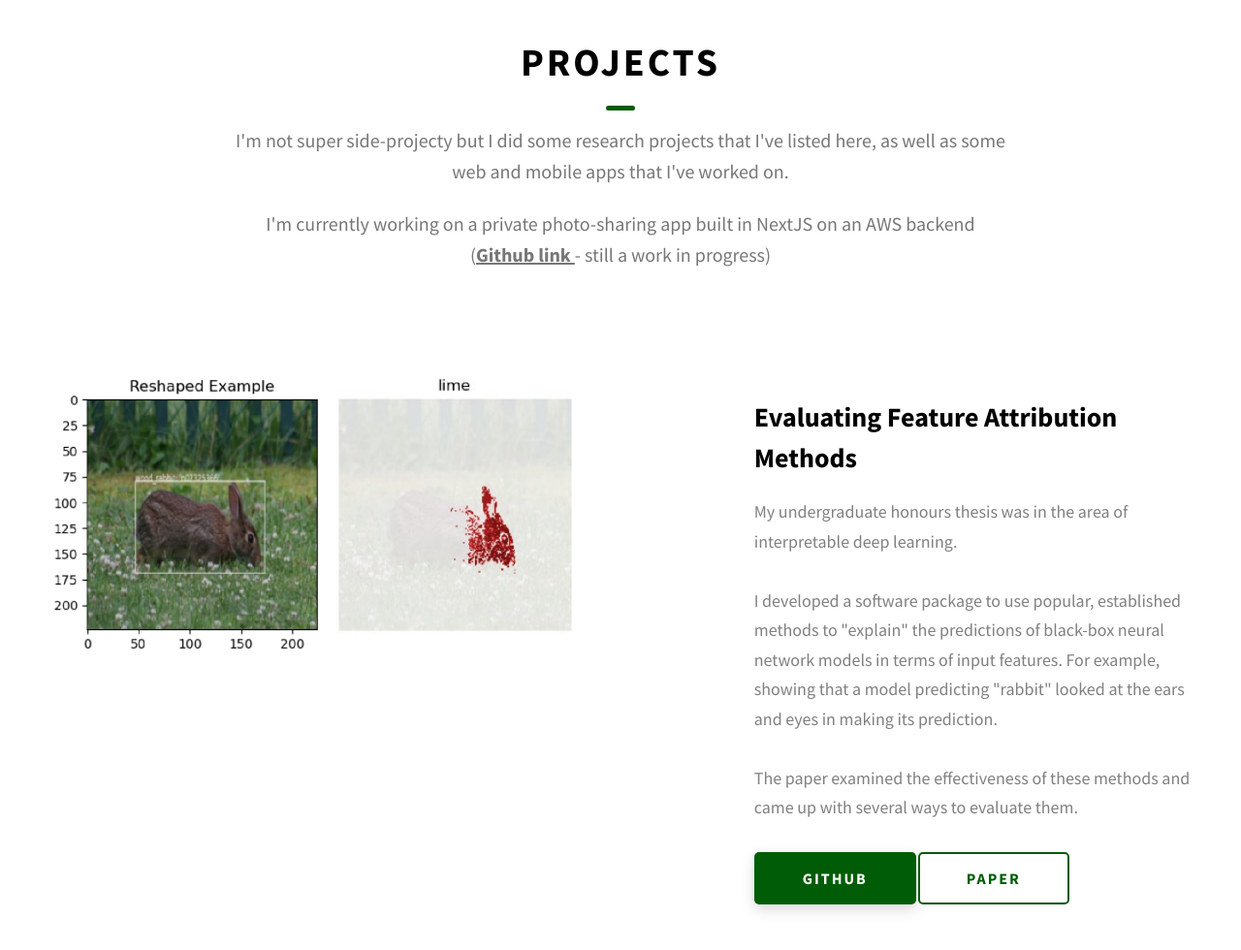
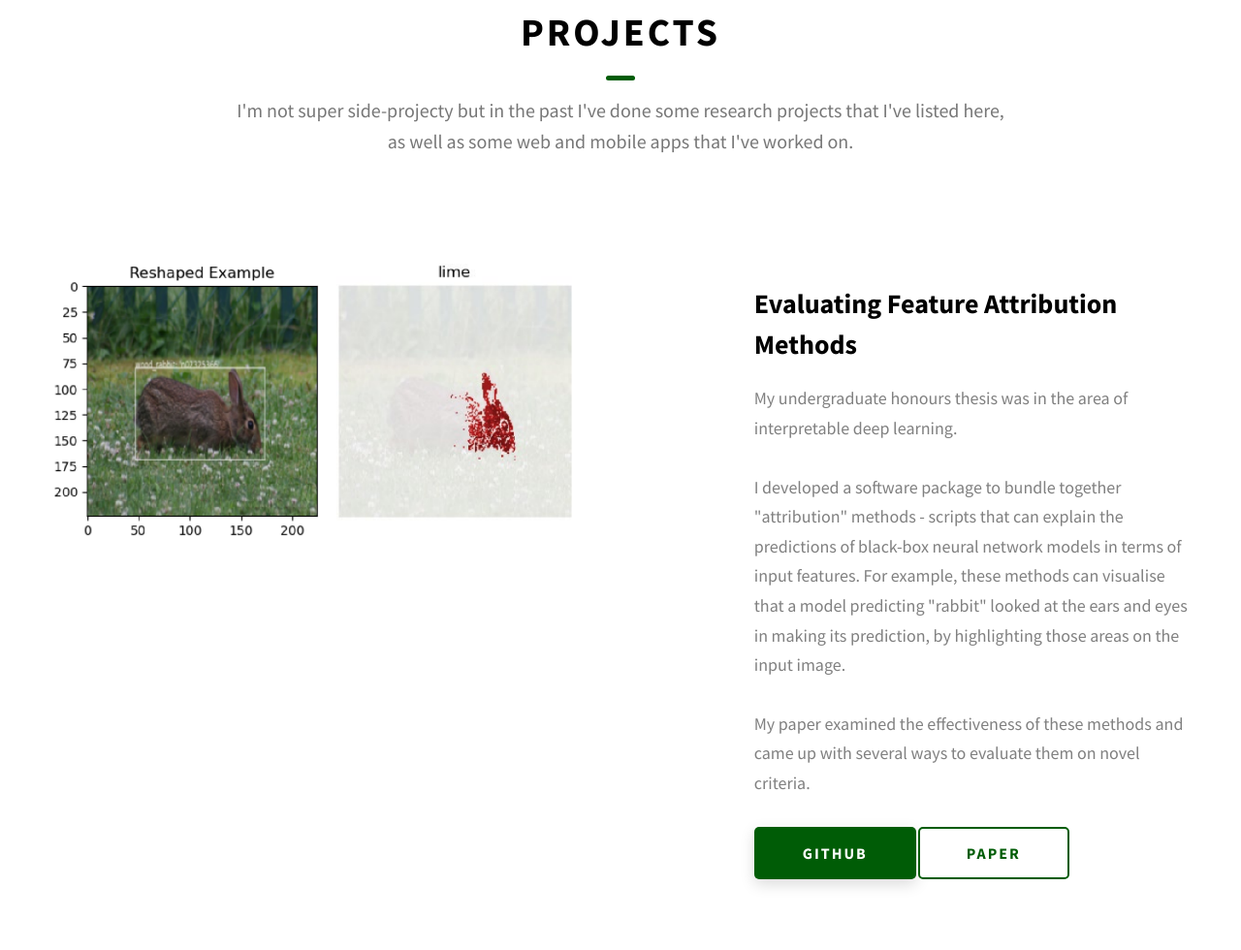
Before and after one commit to P0ntiff/personal-site, a website: page index.html in a window 1280 px wide. Shown: the part 1778-2758 px from the top of the page at 97% size. Drawn offline with Linux system fonts and the light colour scheme.

Commit message:
Update copy

```diff
--- a/index.html
+++ b/index.html
@@ -4,7 +4,7 @@
     <meta charset="UTF-8" />
     <meta name="viewport" content="width=device-width, initial-scale=1.0" />
     <meta http-equiv="X-UA-Compatible" content="ie=edge" />
-    <title>Ben Gattas</title>
+    <title>Benedict Gattas</title>
     <meta name="description" content="Portfolio Template for Developer" />
 
     <link rel="stylesheet" href="css/style.css" />
@@ -87,7 +87,7 @@
         <h1 class="heading-primary">Ben Gattas</h1>
         <div class="home-hero__info">
           <p class="text-primary">
-            Software engineer; musician;
+            Software engineer; musician
           </p>
         </div>
         <!-- <div class="home-hero__cta">
@@ -143,11 +143,11 @@
               <p class="about__content-details-para">
                 I completed my studies in software engineering
                 and economics at the University of Queensland in 2021,
-                 and since then have been working at a software company called
+                 and since then have been working at a cloud software company called
                 <u><a href="https://www.xero.com/au/" >Xero</a></u> in <strong>Melbourne, Australia</strong>.
               </p>
               <p class="about__content-details-para">
-                My main interests are in cloud infrastructure (especially AWS) and distributed systems. I like to tinker with everything from frontend tooling to low-level infrastructure though.
+                My main interests are in cloud infrastructure (especially AWS) and data analysis.
               </p>
               <p class="about__content-details-para">
                 Outside of work I'm really passionate about music! I play violin in my local community orchestra and play
@@ -180,14 +180,8 @@
         <h2 class="heading heading-sec heading-sec__mb-bg">
           <span class="heading-sec__main">Projects</span>
           <span class="heading-sec__sub">
-            I'm not super side-projecty but I did some research projects that I've listed here, as well as
+            I'm not super side-projecty but in the past I've done some research projects that I've listed here, as well as
             some web and mobile apps that I've worked on.
-          </span>
-        </br>
-          <span class="heading-sec__sub">
-
-            I'm currently working on a private photo-sharing
-             app built in NextJS on an AWS backend (<u><strong><a href="https://github.com/P0ntiff/carousel">Github link </a></strong></u>  - still a work in progress)
           </span>
         </h2>
 
@@ -207,12 +201,12 @@
                 My undergraduate honours thesis was in the area of interpretable deep learning.
               </p>
               <p class="projects__row-content-desc">
-                I developed a software package to use popular, established methods to "explain" the predictions of black-box neural network
-                models in terms of input features. For example, showing that a model predicting "rabbit"
-                looked at the ears and eyes in making its prediction.
+                I developed a software package to bundle together "attribution" methods - scripts that can explain the predictions of black-box neural network
+                models in terms of input features. For example, these methods can visualise that a model predicting "rabbit"
+                looked at the ears and eyes in making its prediction, by highlighting those areas on the input image.
               </p>
               <p class="projects__row-content-desc">
-                The paper examined the effectiveness of these methods and came up with several ways to evaluate them.
+                My paper examined the effectiveness of these methods and came up with several ways to evaluate them on novel criteria.
               </p>
               <div class="project-details__links">
                 <a
```
